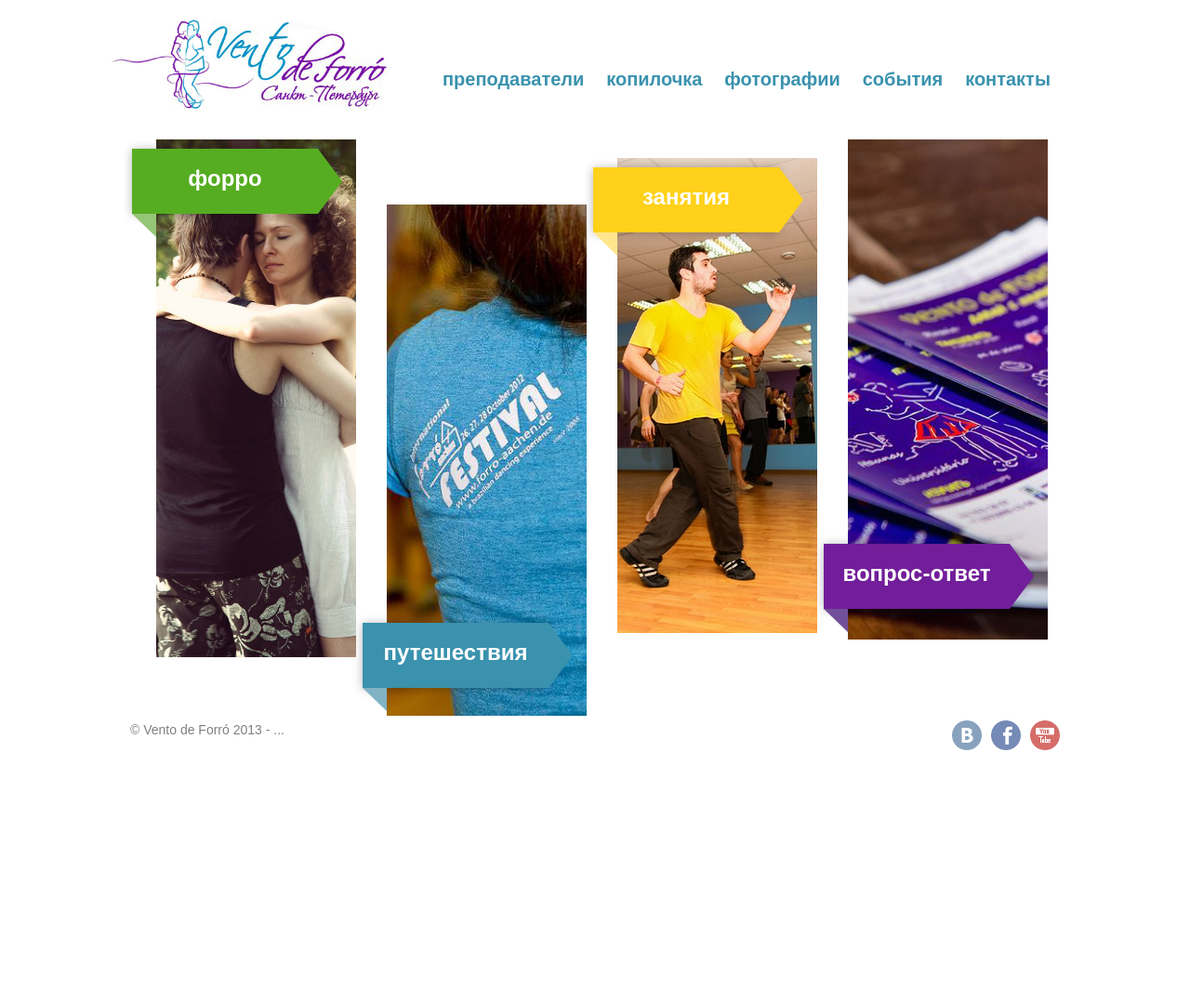
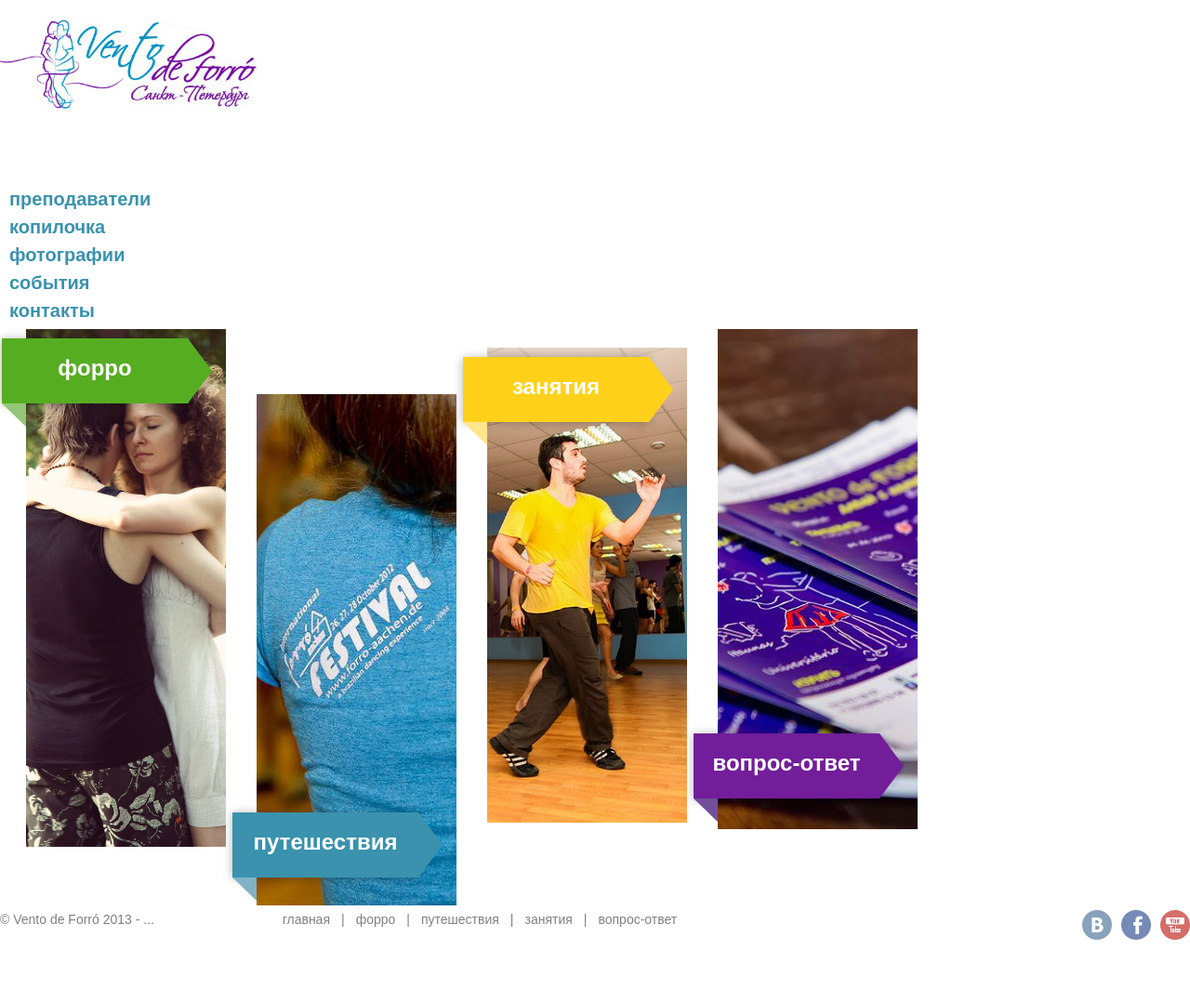
Before and after one commit to temy4/ventodeforro.ru, a PHP site: page / in a window 1280 px wide. Shown: the whole page at 93% size. Before the commit the page ends 807 px from the top, so only its background shows below. Run offline with PHP 8.4, Linux system fonts and the light colour scheme; some libraries are stand-ins or nearby versions.

Commit message:
Engine updated

```diff
--- a/index.php
+++ b/index.php
@@ -9,7 +9,11 @@
         <meta name="description" content="<?= $metaDescription?>" />
         <meta name="keywords" content="<?= $metaKeywords?>" />
 
-        <link rel="stylesheet" href="<?=$basePath?>resources/css/main.css">
+        <link rel="stylesheet" type="text/css" href="<?=$basePath?>resources/css/main.css">
+
+        <script src="//ajax.googleapis.com/ajax/libs/jquery/1.10.2/jquery.min.js"></script>
+        <script src="<?=$basePath?>resources/js/responsive.js"></script>
+
         <?php
         	$addCSS = $page['addCSS'];
         	$addJS = $page['addJS'];
@@ -29,7 +33,6 @@
 
 			<?php include('templates/header.tpl.php'); ?>
 
-
 	        <div id="content">
 	            <?php include('pages/'.$page['content']) ?>
 	        </div><!-- #content-->
--- a/pages/index.html
+++ b/pages/index.html
@@ -1,17 +1,19 @@
+			<div id="main-body">
 				<div class="main-pics">
 	                <a href="<?=$basePath?>about-forro/"><div class="marker green forro"><h2>форро</h2></div>
-	                <img src="<?=$basePath?>resources/img/forro-main.png" width="215" height="557" alt="О танце Forro"></a>
+	                <img src="<?=$basePath?>resources/img/forro-main.png" class="wide" width="215" height="557" alt="О танце Forro"></a>
 	            </div>
 	            <div class="main-pics" id="main-pic-trips">
 	                <a href="<?=$basePath?>trips/"><div class="marker cyan trips"><h2>путешествия</h2></div>
-	                <img src="<?=$basePath?>resources/img/trips-main.jpg" width="215" height="550" alt="Путешествия"></a>
+	                <img src="<?=$basePath?>resources/img/trips-main.jpg" class="wide" width="215" height="550" alt="Путешествия"></a>
 	            </div>
 	            <div class="main-pics" id="main-pic-classes">
 	                <a href="<?=$basePath?>classes/"><div class="marker yellow classes"><h2>занятия</h2></div>
-	                <img src="<?=$basePath?>resources/img/classes-main.png" width="215" height="511" alt="Занятия"></a>
+	                <img src="<?=$basePath?>resources/img/classes-main.png" class="wide" width="215" height="511" alt="Занятия"></a>
 	            </div>
 	            <div class="main-pics" id="main-pic-faq">
 	                <a href="<?=$basePath?>faq/"><div class="marker purple faq"><h2>вопрос-ответ</h2></div>
-	                <img src="<?=$basePath?>resources/img/faq-main.jpg" width="215" height="538" alt="Вопрос-Ответ"></a>
+	                <img src="<?=$basePath?>resources/img/faq-main.jpg" class="wide" width="215" height="538" alt="Вопрос-Ответ"></a>
 	            </div>
 	            <div class="br"></div>
+	        </div>
--- a/pages/trips.html
+++ b/pages/trips.html
@@ -1,4 +1,4 @@
-	<div class="marker cyan title"><h1>путешествия</h1></div>
+	<div id="title-div" class="marker cyan title"><h1>путешествия</h1></div>
 	<div id="body">
 		<p>Париж, Лиссабон, Кёльн, Лондон, Милан, Берлин&nbsp;&mdash; все эти города смело можно внести в&nbsp;список &laquo;must see&raquo; каждого любителя путешествовать. А&nbsp;Рио-де-Жанейро так и&nbsp;манит к&nbsp;себе жаркими солнечными лучами, знойными девушками в&nbsp;коротких юбках и&nbsp;горячими бразильскими мужчинами. Всё так, но&nbsp;&laquo;как это связано с&nbsp;форро?&raquo;, спросите&nbsp;вы. А&nbsp;мы&nbsp;ответим: Напрямую! Все эти города лишь небольшой перечень из&nbsp;тех, где устраиваются регулярные вечеринки, мастер-классы и&nbsp;фестивали по&nbsp;форро. И&nbsp;с&nbsp;каждым годом их&nbsp;становится всё больше и&nbsp;больше. Так почему&nbsp;бы не&nbsp;совместить приятное с&nbsp;полезным? Посмотреть разные страны, приобрести новых знакомых по&nbsp;всему миру, попрактиковаться в&nbsp;языках, помотреть выступления прекрасных групп и&nbsp;отточить своё мастерство в&nbsp;танце. Возможно форро станет вашим проводником в&nbsp;большой мир путешествий!</p>
 <p>Практически каждый месяц в&nbsp;каком-нибудь уголке Европы устраиваются международные фестивали форро. Это, как правило, 3-4 дня интенсивных занятий с&nbsp;преподавателями из&nbsp;Бразилии, ежедневные вечеринки с&nbsp;живой музыкой и&nbsp;просто море позитивного общения. Ventos регулярно отправляются на&nbsp;такие фестивали учиться, отдыхать и&nbsp;набираться вдохновения! Кампания находится всегда! И&nbsp;это прекрасный повод устроить себе активный отпуск с&nbsp;друзьями!
--- a/resources/css/index.css
+++ b/resources/css/index.css
@@ -1,7 +1,11 @@
 #content {
-
+	margin-left: 0px;
+	margin-top: 0px;
 }
-
+div.#main-body{
+	width: 1000px;
+	min-width: 1000px;
+}
 div.main-pics {
 	float: left;
 	margin-left: 28px;
--- a/resources/css/main.css
+++ b/resources/css/main.css
@@ -163,7 +163,9 @@
 		font-size: 20px;
 		margin: 10px;
 	}
-
+	#header #main-menu li.mobile{
+		display: block;
+	}
 	#header #main-menu a, #main-menu a:active, #main-menu a:visited {
 		color: #3A92AE;
 		text-decoration: none;
--- /dev/null
+++ b/resources/js/responsive.js
@@ -0,0 +1,40 @@
+$(document).ready(function() {
+	var bw = $('#wrapper').width();
+	var cm = $('#content').css('margin', '0px');
+	var mm = $('#main-menu').width();
+	var r = $(screen).attr('width') / $('#wrapper').width();
+
+	w_resize(bw, cm, mm)
+
+	$(window).resize(function() {
+		w_resize(bw, cm, mm)
+	});
+});
+
+function w_resize(bw, cm, mm){
+	if( $(screen).attr('width') < bw || $(window).width() < bw ){
+		$('#content').css('margin', '0px');
+		$('#body').width($(window).width());
+		$('#wrapper').width($(window).width());
+		$('#footer').width($(window).width());
+		$('div.title').addClass('mobile');
+		$('#main-menu li').addClass('mobile');
+		$('#main-menu').width($(window).width());
+		$('#main-menu').css('float', 'right');
+		$('div.title').width($(window).width() - 70);
+		// $('div.title').css('margin-left', ($('#wrapper').width()+70)/2 - 135);
+		$('#main-body').width(bw);
+	}
+	else {
+		$('#content').css('margin', cm);
+		$('#body').width(bw);
+		$('#wrapper').width(bw);
+		$('#footer').width(bw);
+		$('div.title').removeClass('mobile');
+		$('#main-menu li').removeClass('mobile');
+		$('#main-menu').width(mm);
+		$('#main-menu').css('text-align', 'left');
+		$('div.title').css('margin-left', '-25px');
+		$('div.title').width(200);
+	}
+}
--- a/templates/header.tpl.php
+++ b/templates/header.tpl.php
@@ -1,4 +1,5 @@
         <header id="header">
+            <ul id="menu-small-screen"></ul>
             <a href="<?=$basePath?>"><img src="<?=$basePath?>resources/img/logo.jpg" id="logo" alt="<?=$siteName?>" width="300" /></a>
             <ul id="main-menu">
                 <?php
```
Also changed, not shown: other parts of resources/css/main.css (+36 -2 lines), pages/about-forro.html (+9 -9 lines), .htaccess.
